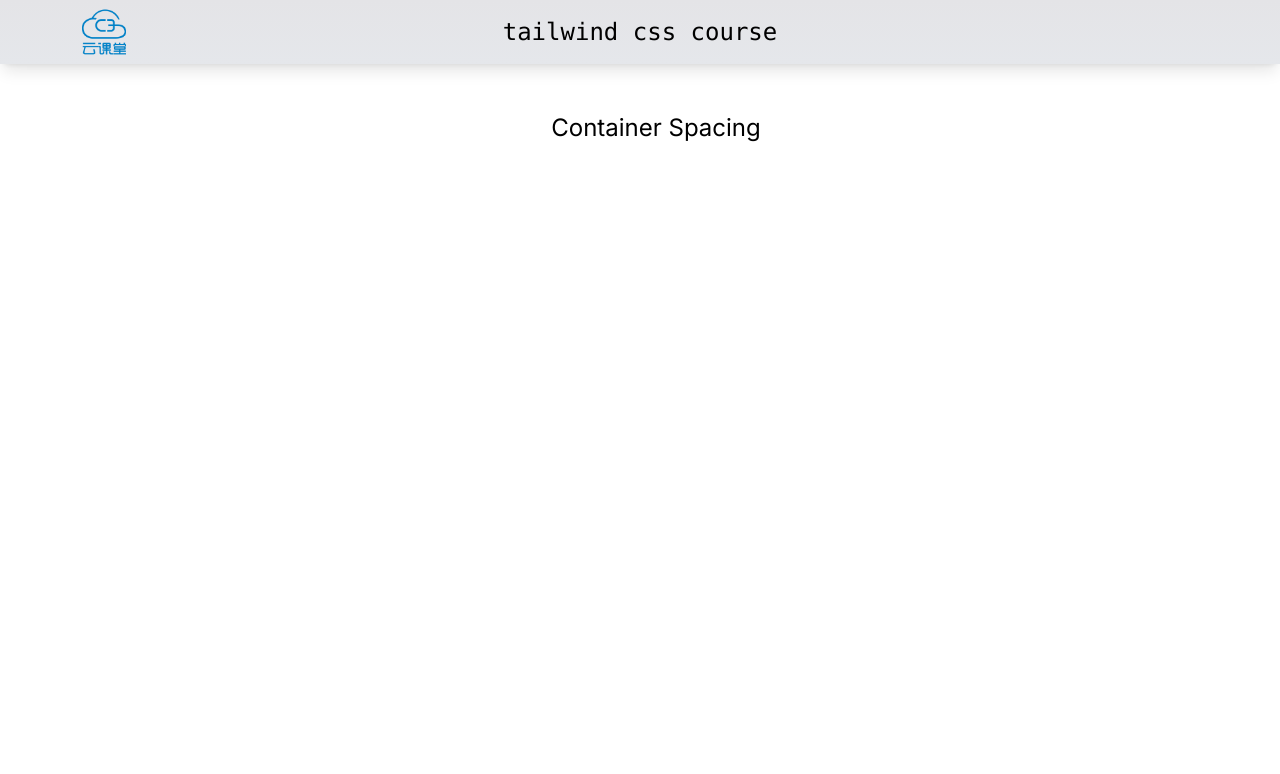
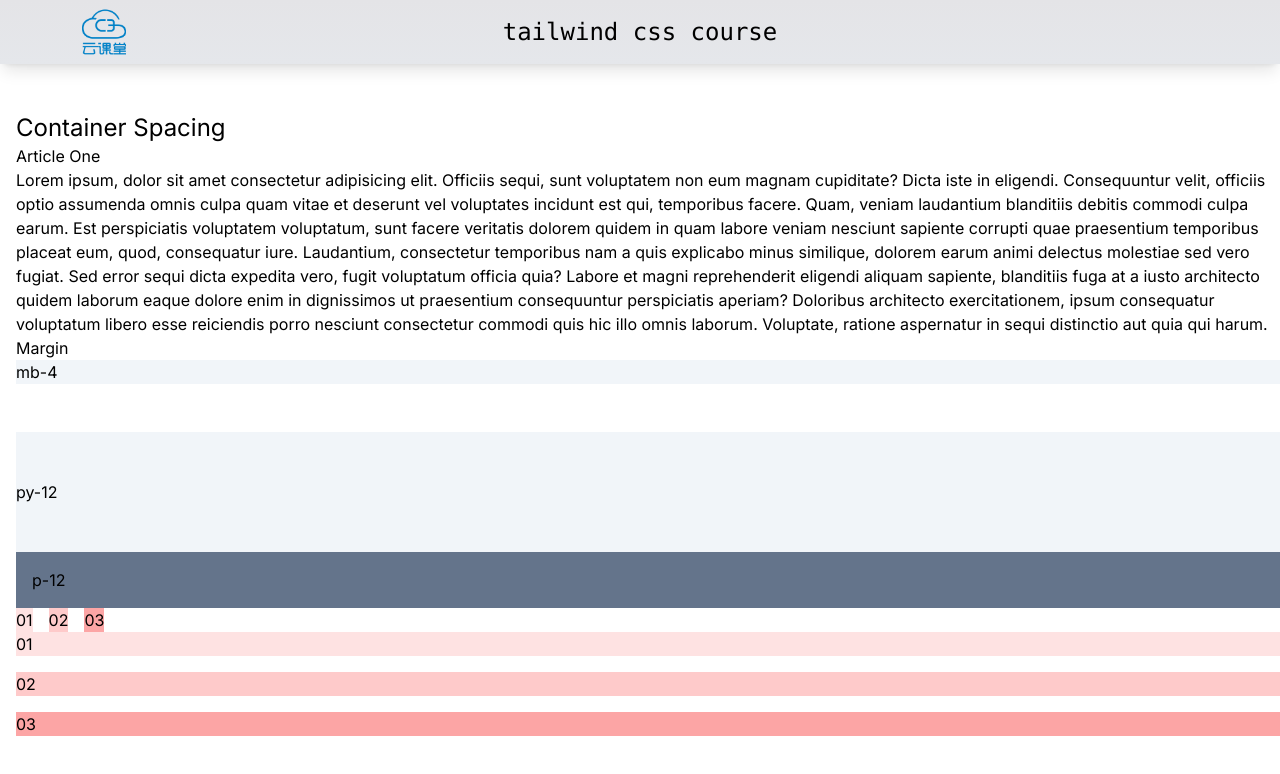
Before and after one commit to yangwawa0323/learning-tailwind-css, a Next.js app: page /container-spacing in a window 1280 px wide. Shown: the top 774 px of the page. Built offline with nearby package versions, Linux system fonts and the light colour scheme.

Commit message:
tailwind container spacing

```diff
--- a/app/container-spacing/page.tsx
+++ b/app/container-spacing/page.tsx
@@ -4,11 +4,51 @@ const ContainerSpacing = () => {
 	return (
 		<div>
 			<h2 className=' text-2xl'>Container Spacing</h2>
+			<div className='container'>
+				<h3> Article One</h3>
+				<p>
+					Lorem ipsum, dolor sit amet consectetur adipisicing elit. Officiis
+					sequi, sunt voluptatem non eum magnam cupiditate? Dicta iste in
+					eligendi. Consequuntur velit, officiis optio assumenda omnis culpa
+					quam vitae et deserunt vel voluptates incidunt est qui, temporibus
+					facere. Quam, veniam laudantium blanditiis debitis commodi culpa
+					earum. Est perspiciatis voluptatem voluptatum, sunt facere veritatis
+					dolorem quidem in quam labore veniam nesciunt sapiente corrupti quae
+					praesentium temporibus placeat eum, quod, consequatur iure.
+					Laudantium, consectetur temporibus nam a quis explicabo minus
+					similique, dolorem earum animi delectus molestiae sed vero fugiat. Sed
+					error sequi dicta expedita vero, fugit voluptatum officia quia? Labore
+					et magni reprehenderit eligendi aliquam sapiente, blanditiis fuga at a
+					iusto architecto quidem laborum eaque dolore enim in dignissimos ut
+					praesentium consequuntur perspiciatis aperiam? Doloribus architecto
+					exercitationem, ipsum consequatur voluptatum libero esse reiciendis
+					porro nesciunt consectetur commodi quis hic illo omnis laborum.
+					Voluptate, ratione aspernatur in sequi distinctio aut quia qui harum.
+				</p>
+			</div>
 			{/* Margin */}
+			<h3>Margin</h3>
+			<div className='mb-12 bg-slate-100'>mb-4</div>
+			{/* <div className='m-4 bg-slate-100'>m-4</div>
+			<div className='mx-12 bg-slate-100'>mx-4</div>
+			<div className='my-12 bg-slate-100'>my-4</div> */}
 			{/* Arbitrary Spacing */}
+			{/* <div className='my-[480px] bg-slate-100'>my-[120px]</div> */}
 			{/* Padding */}
+			<div className='py-12 bg-slate-100'>py-12</div>
+			<div className='p-4 bg-slate-500'>p-12</div>
 			{/* Space Between X */}
+			<div className='space-x-4 flex'>
+				<div className='bg-red-100'>01</div>
+				<div className='bg-red-200'>02</div>
+				<div className='bg-red-300'>03</div>
+			</div>
 			{/* Space Between Y */}
+			<div className='space-y-4'>
+				<div className='bg-red-100'>01</div>
+				<div className='bg-red-200'>02</div>
+				<div className='bg-red-300'>03</div>
+			</div>
 		</div>
 	);
 };
```
